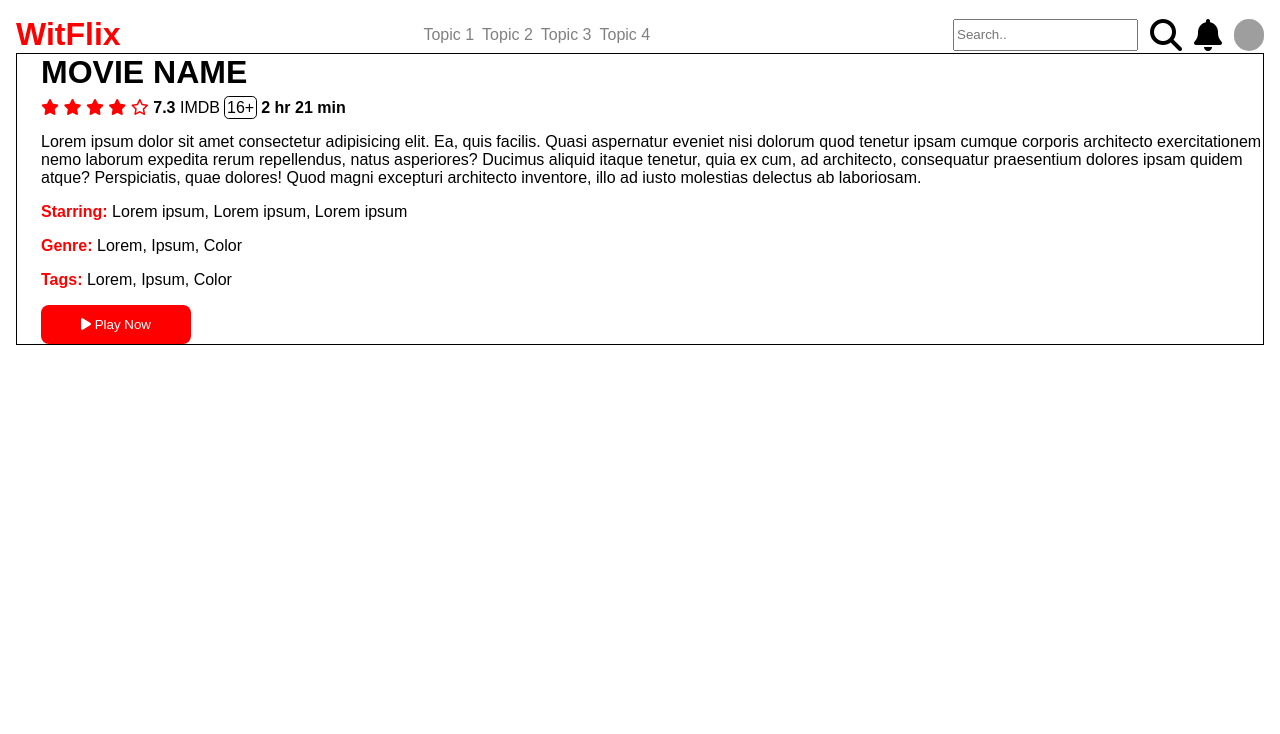
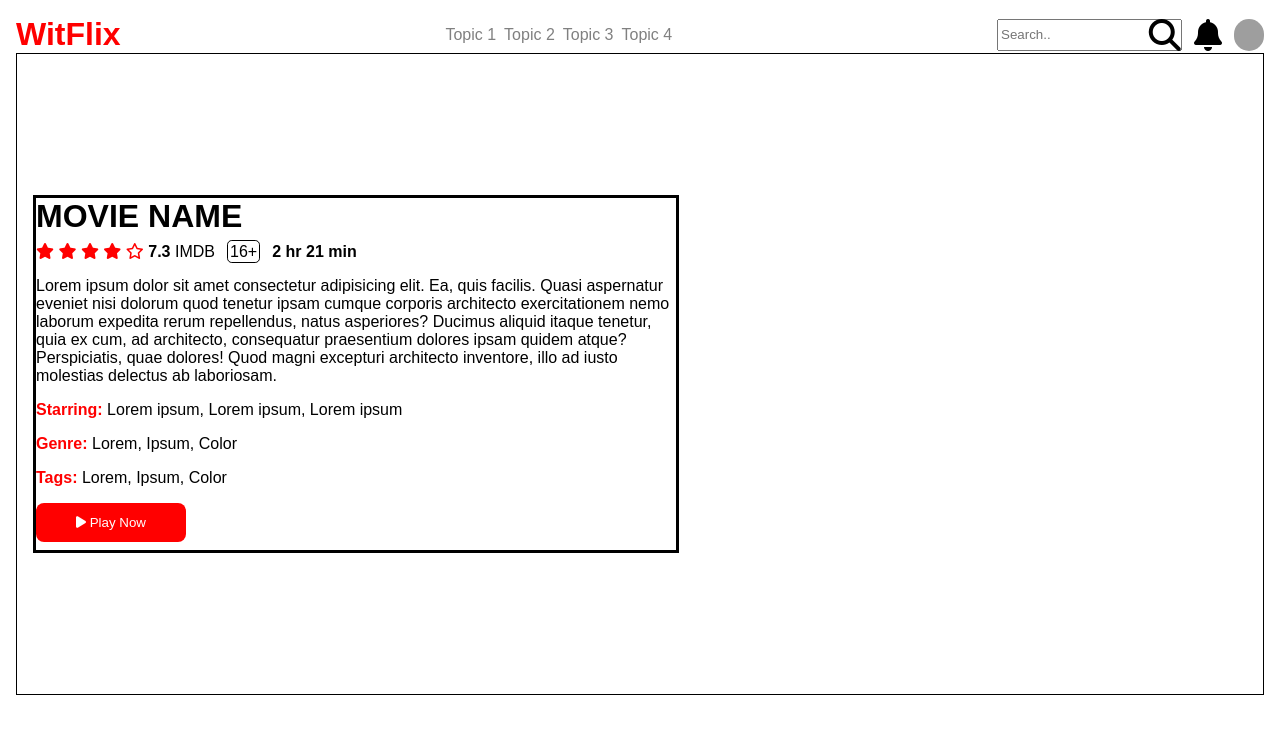
Before and after one commit to Umuras/Wit1024-WitFlixTraining, a plain HTML site: page index.html in a window 1280 px wide. Drawn offline with Linux system fonts and the light colour scheme; grey boxes are pictures that could not be loaded.

Commit message:
Added magnifying glass icon to search bar

```diff
--- a/index.css
+++ b/index.css
@@ -18,6 +18,8 @@ header h1 {
 header nav {
   display: flex;
   gap: 0.5rem;
+  text-align: center;
+  position: calc(1888 / 2);
 }
 
 header nav a {
@@ -28,6 +30,12 @@ header nav a {
 header div.user-profile {
   display: flex;
   gap: 0.75rem;
+  position: relative;
+}
+
+div.user-profile i.fa-magnifying-glass {
+  position: absolute;
+  right: 5.2rem;
 }
 
 div.user-profile img {
@@ -37,9 +45,11 @@ div.user-profile img {
 
 main.hero {
   display: flex;
-  justify-content: center;
+  justify-content: flex-start;
   align-items: center;
   border: 1px solid black;
+  min-height: 80vh;
+  padding-right: 15rem;
 }
 
 div.movieinfo-container h2 {
@@ -51,7 +61,9 @@ div.movieinfo-container h2 {
 }
 
 div.movieinfo-container {
-  margin-left: 1.5rem;
+  margin-left: 1rem;
+  border: solid;
+  width: 50vw;
 }
 
 div.moviedetails-container span {
@@ -71,6 +83,7 @@ span.pg {
   border: 1px solid black;
   border-radius: 0.3rem;
   padding: 0.1rem;
+  margin: 0 0.5rem;
 }
 
 span.movietime {
@@ -83,4 +96,5 @@ div.btn button {
   color: white;
   border-radius: 0.5rem;
   border: none;
+  margin: 0 0.5rem 0.5rem 0;
 }
```
